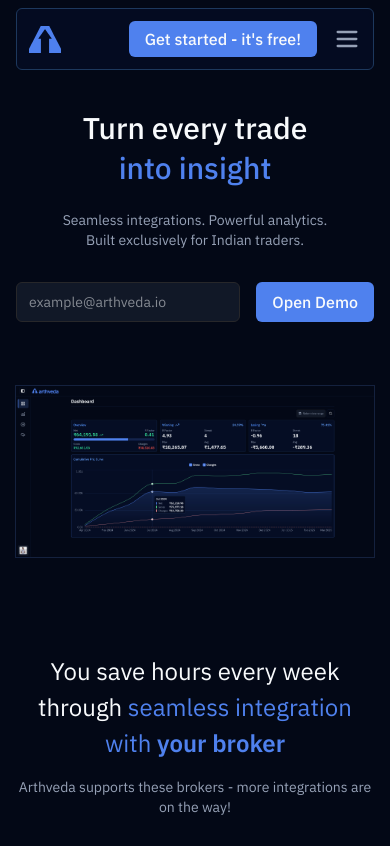
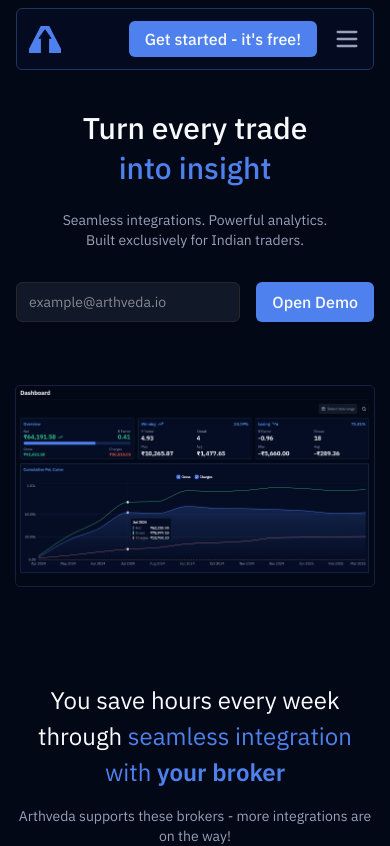
Before and after one commit to MudgalLabs/arthveda_landing, a Next.js app: page / in a window 390 px wide. Shown: the top 846 px of the page. Built offline with nearby package versions, Linux system fonts and the light colour scheme.

Commit message:
fix: logo in navbar on mobile and hero image zommed in dashboard for sm-md screens

```diff
--- a/components/hero.tsx
+++ b/components/hero.tsx
@@ -50,9 +50,23 @@ export default function Hero() {
                 <Image
                     src="/images/dashboard.png"
                     alt="Arthveda Dashboard"
-                    width={1200}
+                    width={1900}
                     height={900}
-                    className={`w-full md:w-[85%] mx-auto h-auto outline-1 md:outline-2 hover:outline-accent outline-accent-muted rounded-none md:rounded-md transition-all duration-300 ease-in-out animate-slide-in-bottom`}
+                    className={`hidden md:block w-full md:w-[85%] mx-auto h-auto outline-1 md:outline-2 hover:outline-accent outline-accent-muted rounded-none md:rounded-md transition-all duration-300 ease-in-out animate-slide-in-bottom`}
+                    loading="lazy"
+                />
+            </a>
+            <a
+                href="/images/dashboard.png"
+                target="_blank"
+                rel="noopener noreferrer"
+            >
+                <Image
+                    src="/images/dashboard_zoomed.png"
+                    alt="Arthveda Dashboard"
+                    width={1900}
+                    height={900}
+                    className={`md:hidden w-fullmx-auto h-auto outline-1 md:outline-2 hover:outline-accent outline-accent-muted rounded-sm transition-all duration-300 ease-in-out animate-slide-in-bottom`}
                     loading="lazy"
                 />
             </a>
--- a/components/navbar.tsx
+++ b/components/navbar.tsx
@@ -23,7 +23,7 @@ export default function Navbar() {
                                     alt="Arthveda Logo Branding"
                                     width={156}
                                     height={40}
-                                    className="h-auto hidden sm:inline-block"
+                                    className="h-auto hidden md:inline-block"
                                 />
 
                                 <Image
```
